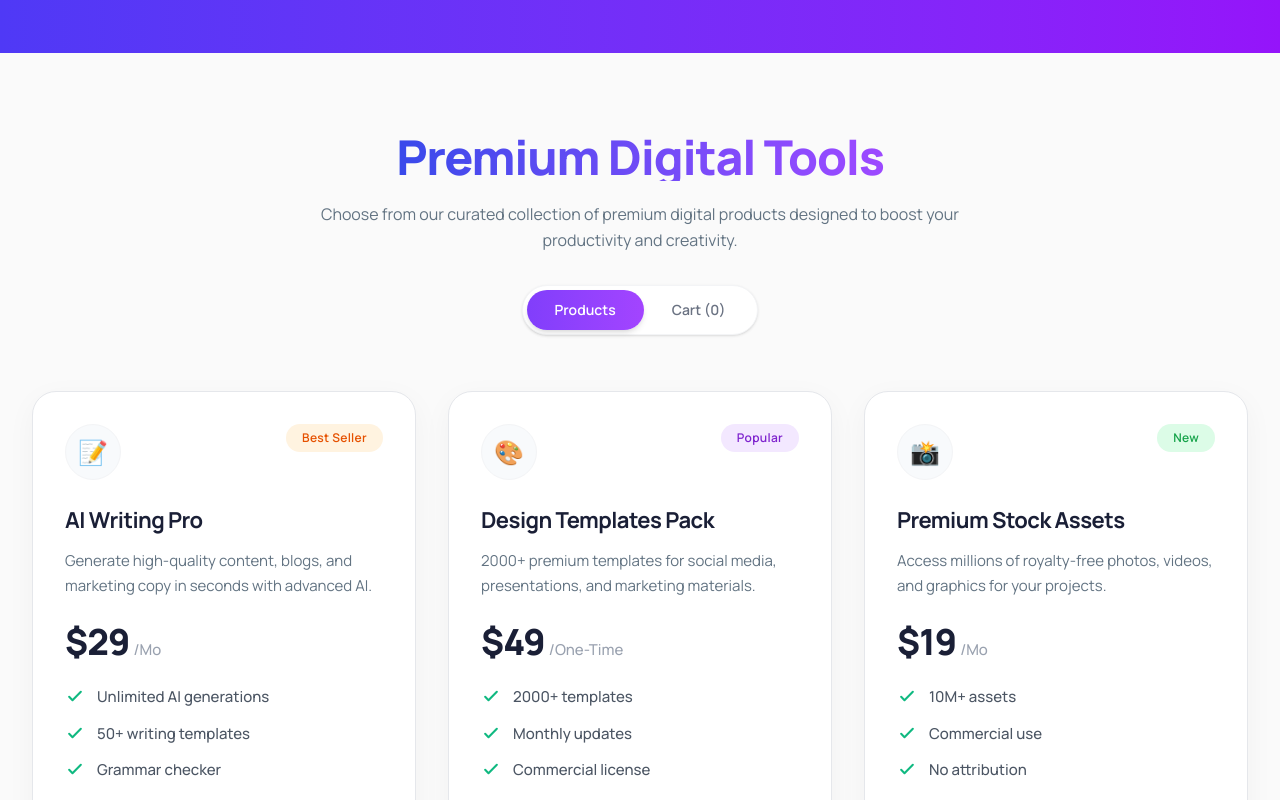
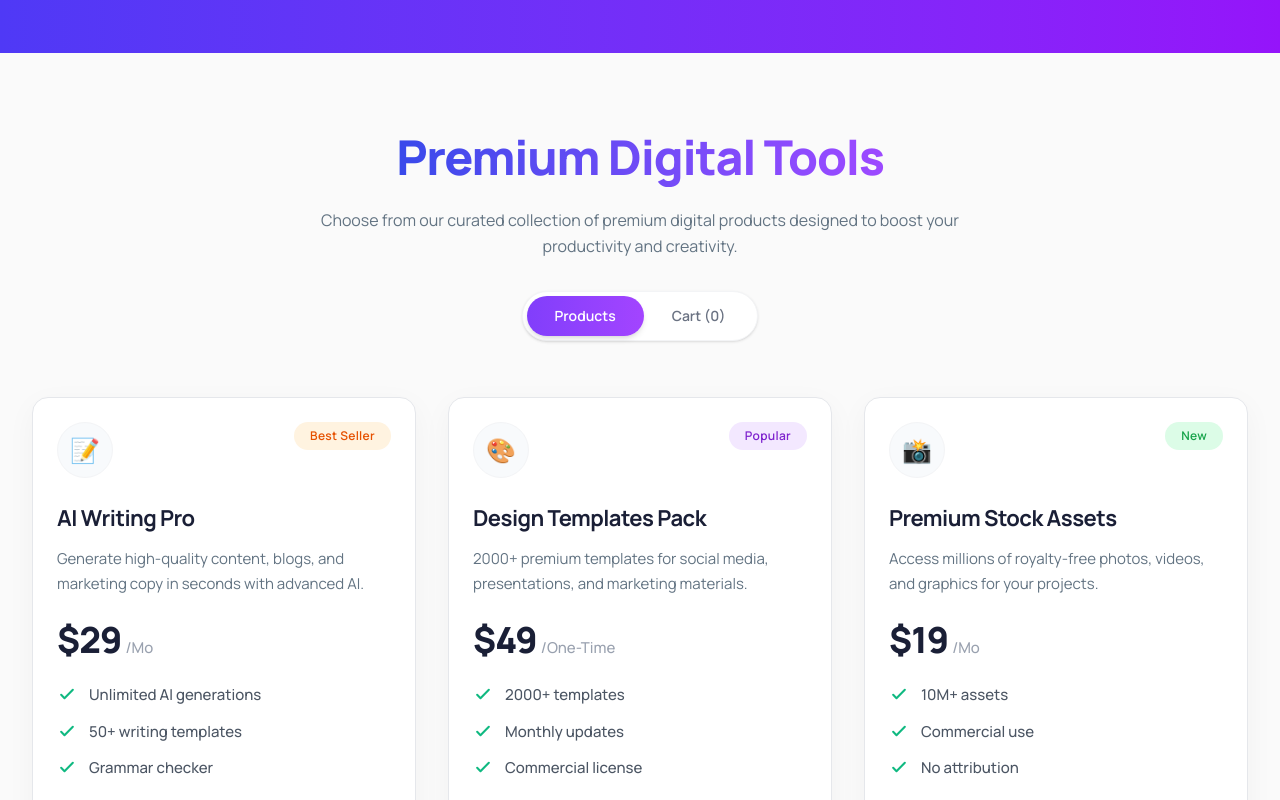
Before and after one commit to kazolhabib/B-13-Assignment-6-Digitools-Platform, a React (Vite) app: page / in a window 1280 px wide. Shown: the part 1020-1820 px from the top of the page. Built offline with nearby package versions, Linux system fonts and the light colour scheme.

Commit message:
added click function

```diff
--- a/src/components/DigitalTools.jsx
+++ b/src/components/DigitalTools.jsx
@@ -21,9 +21,9 @@ const DigitalTools = ({ cartItems = [], onAddToCart, onRemoveFromCart, onClearCa
   return (
     <section className="w-full py-20 bg-white md:bg-[#FAFAFA]">
       <div className="max-w-7xl mx-auto px-4 sm:px-6 lg:px-8">
-        {/* Header Section */}
+
         <div className="text-center max-w-2xl mx-auto mb-14">
-          <h2 className="text-3xl md:text-4xl lg:text-5xl font-extrabold bg-linear-to-r from-blue-700 to-purple-500 bg-clip-text text-transparent tracking-tight mb-5">
+          <h2 className="text-3xl md:text-4xl lg:text-5xl font-extrabold bg-linear-to-r from-blue-700 to-purple-500 bg-clip-text text-transparent tracking-tight mb-4 sm:mb-5 sm:pb-1.5">
             Premium Digital Tools
           </h2>
           <p className="text-[#627382] text-base leading-relaxed mb-8">
@@ -61,9 +61,8 @@ const DigitalTools = ({ cartItems = [], onAddToCart, onRemoveFromCart, onClearCa
             {toolsData.map((tool) => (
               <div
                 key={tool.id}
-                className="bg-white rounded-[24px] p-7 md:p-8 border border-gray-200 shadow-[0_8px_30px_rgb(0,0,0,0.04)] hover:shadow-[0_8px_30px_rgb(0,0,0,0.08)] transition-all duration-300 flex flex-col h-full hover:-translate-y-1"
+                className="bg-white rounded-2xl p-5 md:p-6 border border-gray-200 shadow-[0_8px_30px_rgb(0,0,0,0.04)] hover:shadow-[0_8px_30px_rgb(0,0,0,0.08)] transition-all duration-300 flex flex-col h-full hover:-translate-y-1"
               >
-                {/* Card Header */}
                 <div className="flex justify-between items-start mb-6">
                   <div className="w-14 h-14 rounded-full bg-[#F8FAFC] flex items-center justify-center text-2xl border border-gray-100">
                     <span role="img" aria-label={tool.name}>{tool.icon}</span>
@@ -73,7 +72,6 @@ const DigitalTools = ({ cartItems = [], onAddToCart, onRemoveFromCart, onClearCa
                   </span>
                 </div>
 
-                {/* Card Content */}
                 <h3 className="text-[22px] font-bold text-[#1a1f36] tracking-tight mb-3">{tool.name}</h3>
                 <p className="text-[#627382] text-[15px] leading-relaxed mb-6 flex-grow">{tool.description}</p>
 
@@ -82,7 +80,6 @@ const DigitalTools = ({ cartItems = [], onAddToCart, onRemoveFromCart, onClearCa
                   <span className="text-[15px] font-medium text-gray-400 ml-1">{tool.period}</span>
                 </div>
 
-                {/* Features List */}
                 <ul className="space-y-4 mb-8">
                   {tool.features.map((feature, idx) => (
                     <li key={idx} className="flex items-start">
@@ -94,7 +91,6 @@ const DigitalTools = ({ cartItems = [], onAddToCart, onRemoveFromCart, onClearCa
                   ))}
                 </ul>
 
-                {/* Action Button */}
                 <button
                   onClick={() => onAddToCart && onAddToCart(tool.id)}
                   disabled={cartItems.includes(tool.id)}
@@ -119,7 +115,7 @@ const DigitalTools = ({ cartItems = [], onAddToCart, onRemoveFromCart, onClearCa
             ))}
           </div>
         ) : (
-          <div className="w-full mx-auto bg-white border border-gray-100 shadow-[0_8px_30px_rgb(0,0,0,0.04)] rounded-[24px] p-8 md:p-10">
+          <div className="w-full mx-auto bg-white border border-gray-200 shadow-[0_8px_30px_rgb(0,0,0,0.04)] rounded-2xl p-8 md:p-10">
             <h3 className="text-[22px] font-bold text-[#1a1f36] mb-8">Your Cart</h3>
 
             {cartItems.length === 0 ? (
```
